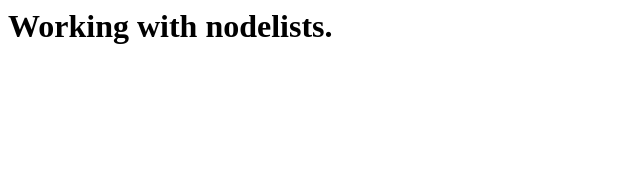
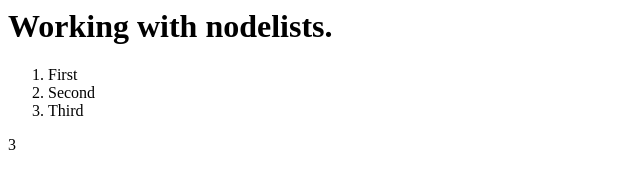
Before and after one commit to jonathan-mohabir2001/JAVASCRIPT_LEARNING, a plain HTML site: page document-object-model/node-lists/index.html in a window 1280 px wide. Shown: the whole page, without its empty margins (0-640 px from the left). Drawn offline with Linux system fonts and the light colour scheme.

Commit message:
DOM learning continued, working with nodelists added

```diff
--- a/document-object-model/node-lists/index.html
+++ b/document-object-model/node-lists/index.html
@@ -12,8 +12,14 @@
 
   <h1> Working with nodelists. </h1>
 
+  <ol>
+    <li id="one"> First</li>
+    <li id="two"> Second</li>
+    <li id="three"> Third</li>
+  </ol>
 
 
+  </div>
 
 
 </div>
--- a/document-object-model/node-lists/script.js
+++ b/document-object-model/node-lists/script.js
@@ -3,3 +3,11 @@ This JAVASCRIPT file will focus on node lists.
 
 A second aspect to document object model, which can return more than one element.
 */
+
+
+var listElements = document.getElementsByTagName('li');
+document.write(listElements.length);
+
+// A nodelist query is created by getting  all the li elements
+
+// The length of the elements are then written out to the DOM.
```
Also changed, not shown: 1 other file.
